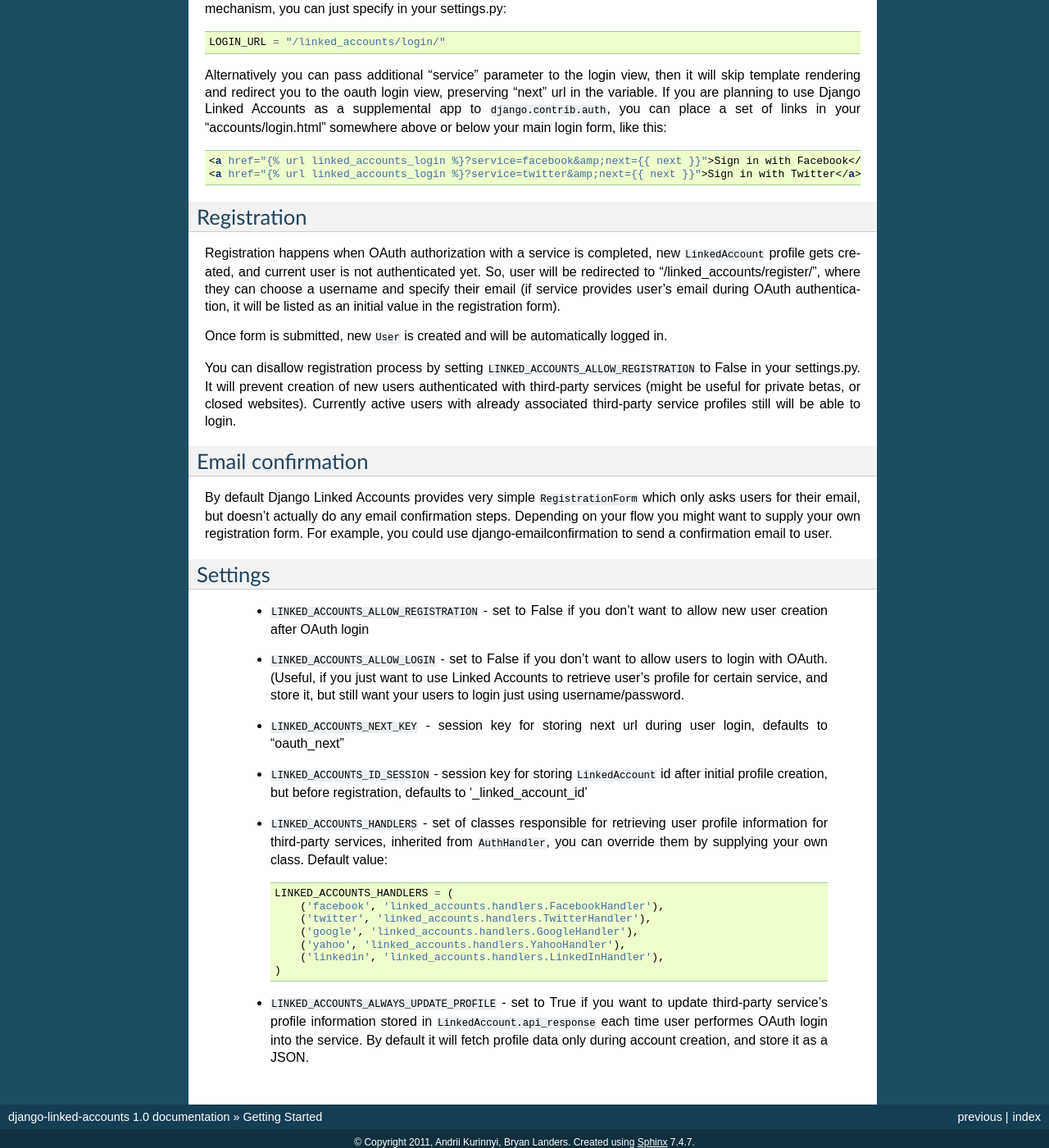
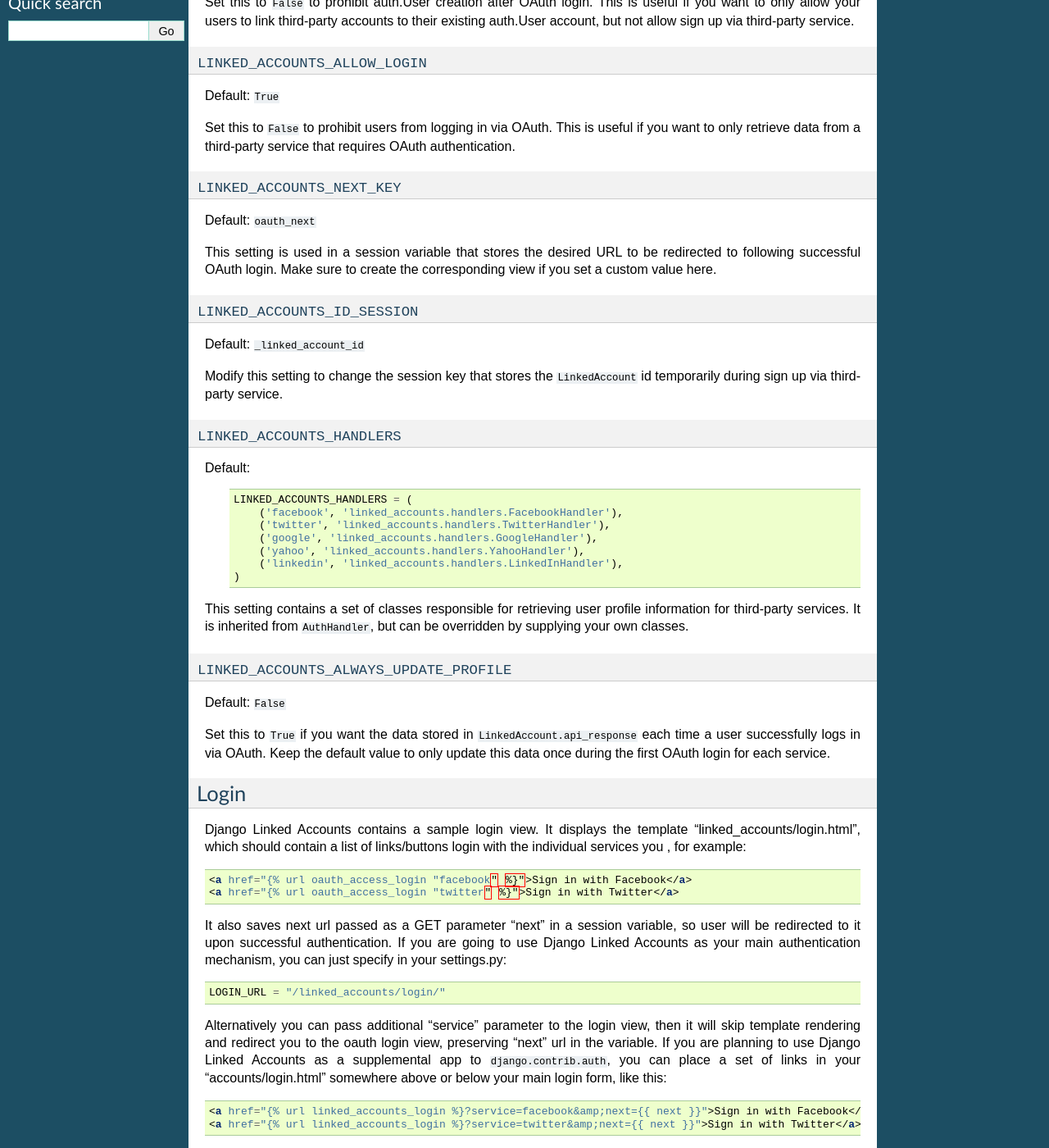
Before and after one commit to zen4ever/django-linked-accounts, a Sphinx documentation site: the page built from docs/gettingstarted.rst, in a window 1280 px wide and 1400 px high, scrolled down 306 px. Shown: the whole window at 82% size. Built offline with Sphinx 7.4.7, drawn with Linux system fonts in a browser that asks for light colours; some of the changed text lies outside the part shown.

Commit message:
Added blank templates that will be required by the app and updated the docs.

```diff
--- a/README.rst
+++ b/README.rst
@@ -1,8 +1,8 @@
 django-linked-accounts README
 ==========================
 
-This app handles linking Django accounts to other
-third-party service accounts, including:
+This app handles linking Django auth.User accounts
+to other third-party service accounts including:
 
  * Twitter
  * Facebook
--- a/docs/gettingstarted.rst
+++ b/docs/gettingstarted.rst
@@ -2,12 +2,96 @@
 Getting Started
 ===============
 
+Welcome to the documentation for Django Linked Accounts. Here you'll
+find everything you need to get started using this reusable app in
+your Django projects. Good luck and thanks for reading!
+
+Settings
+========
+
+.. _linked_accounts_allow_registration:
+
+``LINKED_ACCOUNTS_ALLOW_REGISTRATION``
+--------------------------------------
+
+Default: ``True``
+
+Set this to ``False`` to prohibit auth.User creation after OAuth login.
+This is useful if you want to only allow your users to link third-party
+accounts to their existing auth.User account, but not allow sign up via
+third-party service.
+
+.. _linked_accounts_allow_login:
+
+``LINKED_ACCOUNTS_ALLOW_LOGIN``
+-------------------------------
+
+Default: ``True``
+
+Set this to ``False`` to prohibit users from logging in via OAuth.
+This is useful if you want to only retrieve data from a third-party
+service that requires OAuth authentication.
+
+.. _linked_accounts_next_key:
+
+``LINKED_ACCOUNTS_NEXT_KEY``
+----------------------------
+
+Default: ``oauth_next``
+
+This setting is used in a session variable that stores the desired URL
+to be redirected to following successful OAuth login. Make sure to
+create the corresponding view if you set a custom value here.
+
+.. _linked_accounts_id_session:
+
+``LINKED_ACCOUNTS_ID_SESSION``
+------------------------------
+
+Default: ``_linked_account_id``
+
+Modify this setting to change the session key that stores the
+``LinkedAccount`` id temporarily during sign up via third-party
+service.
+
+.. _linked_accounts_handlers:
+
+``LINKED_ACCOUNTS_HANDLERS``
+----------------------------
+
+Default:
+  .. code-block:: python
+
+      LINKED_ACCOUNTS_HANDLERS = (
+          ('facebook', 'linked_accounts.handlers.FacebookHandler'),
+          ('twitter', 'linked_accounts.handlers.TwitterHandler'),
+          ('google', 'linked_accounts.handlers.GoogleHandler'),
+          ('yahoo', 'linked_accounts.handlers.YahooHandler'),
+          ('linkedin', 'linked_accounts.handlers.LinkedInHandler'),
+      )
+
+This setting contains a set of classes responsible for retrieving user
+profile information for third-party services. It is inherited from
+``AuthHandler``, but can be overridden by supplying your own classes.
+
+.. _linked_accounts_always_update_profile:
+
+``LINKED_ACCOUNTS_ALWAYS_UPDATE_PROFILE``
+------------------------------
+
+Default: ``False``
+
+Set this to ``True`` if you want the data stored in
+``LinkedAccount.api_response`` each time a user successfully logs in
+via OAuth. Keep the default value to only update this data once
+during the first OAuth login for each service.
+
 Login
 =====
 
-Django Linked Accounts contains login view. It displays template
-"linked_accounts/login.html" which should contain a list of links
-to start login with individual services, for example:
+Django Linked Accounts contains a sample login view. It displays the
+template "linked_accounts/login.html", which should contain a list of
+links/buttons login with the individual services you , for example:
 
 .. code-block:: html
 
@@ -55,49 +139,9 @@
 with already associated third-party service profiles still will be able to
 login.
 
-Email confirmation
-==================
-
-By default Django Linked Accounts provides very simple ``RegistrationForm``
-which only asks users for their email, but doesn't actually do any email
-confirmation steps. Depending on your flow you might want to supply your own
-registration form. For example, you could use django-emailconfirmation to send a
-confirmation email to user.
-
-Settings
-========
-
- * ``LINKED_ACCOUNTS_ALLOW_REGISTRATION`` - set to False if you don't want to
-   allow new user creation after OAuth login
-
- * ``LINKED_ACCOUNTS_ALLOW_LOGIN`` - set to False if you don't want to allow users
-   to login with OAuth. (Useful, if you just want to use Linked Accounts to
-   retrieve user's profile for certain service, and store it, but still want
-   your users to login just using username/password.
-
- * ``LINKED_ACCOUNTS_NEXT_KEY`` - session key for storing next url during user
-   login, defaults to "oauth_next"
-
- * ``LINKED_ACCOUNTS_ID_SESSION`` - session key for storing ``LinkedAccount`` id after
-   initial profile creation, but before registration, defaults to
-   '_linked_account_id'
-
- * ``LINKED_ACCOUNTS_HANDLERS`` - set of classes responsible for retrieving user
-   profile information for third-party services, inherited from ``AuthHandler``,
-   you can override them by supplying your own class. Default value:
-
-   .. code-block:: python
-
-      LINKED_ACCOUNTS_HANDLERS = (
-          ('facebook', 'linked_accounts.handlers.FacebookHandler'),
-          ('twitter', 'linked_accounts.handlers.TwitterHandler'),
-          ('google', 'linked_accounts.handlers.GoogleHandler'),
-          ('yahoo', 'linked_accounts.handlers.YahooHandler'),
-          ('linkedin', 'linked_accounts.handlers.LinkedInHandler'),
-      )
-
- * ``LINKED_ACCOUNTS_ALWAYS_UPDATE_PROFILE`` - set to True if you want to update
-   third-party service's profile information stored in
-   ``LinkedAccount.api_response`` each time user performes OAuth login into
-   the service. By default it will fetch profile data only during account
-   creation, and store it as a JSON.
+Django Linked Accounts provides a simple ``RegistrationForm`` which is
+used to collect each user's email address during registration. However,
+please note that the app does not handle email confirmation or any other
+transactional email notifications. If this app does not match the desired
+flow for your project, you can override the registration form, view, or
+even individual methods found in ``AuthCallback``.
--- a/docs/index.rst
+++ b/docs/index.rst
@@ -3,7 +3,7 @@
    You can adapt this file completely to your liking, but it should at least
    contain the root `toctree` directive.
 
-Welcome to django-linked-accounts's documentation!
+Django Linked Accounts Documentation
 ==================================================
 
 Contents:
```
Also changed, not shown: docs/overview.rst (+4 -3 lines), 3 other files.
